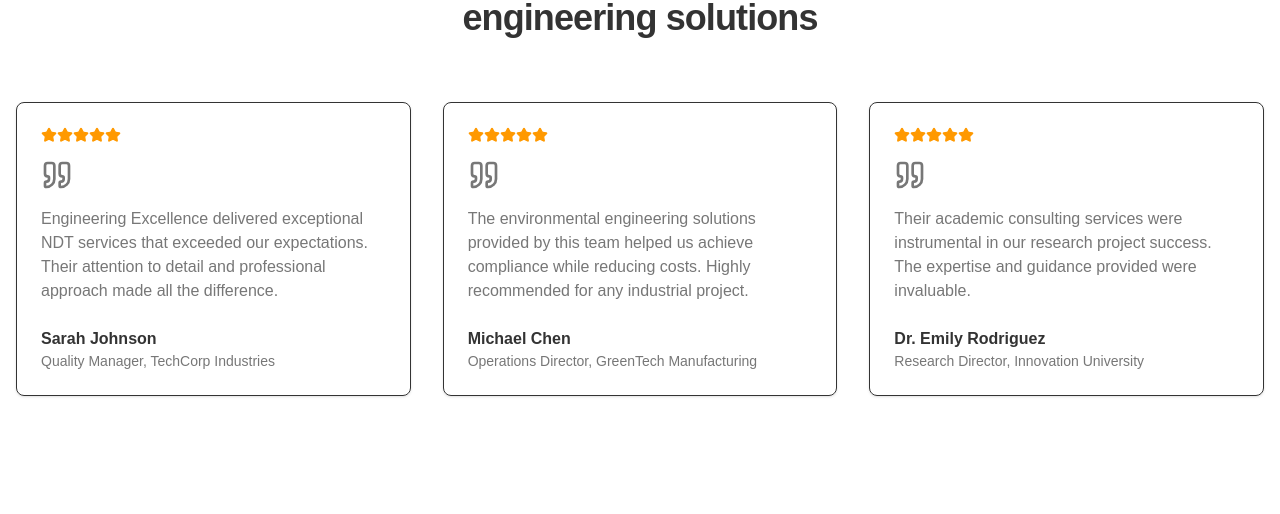
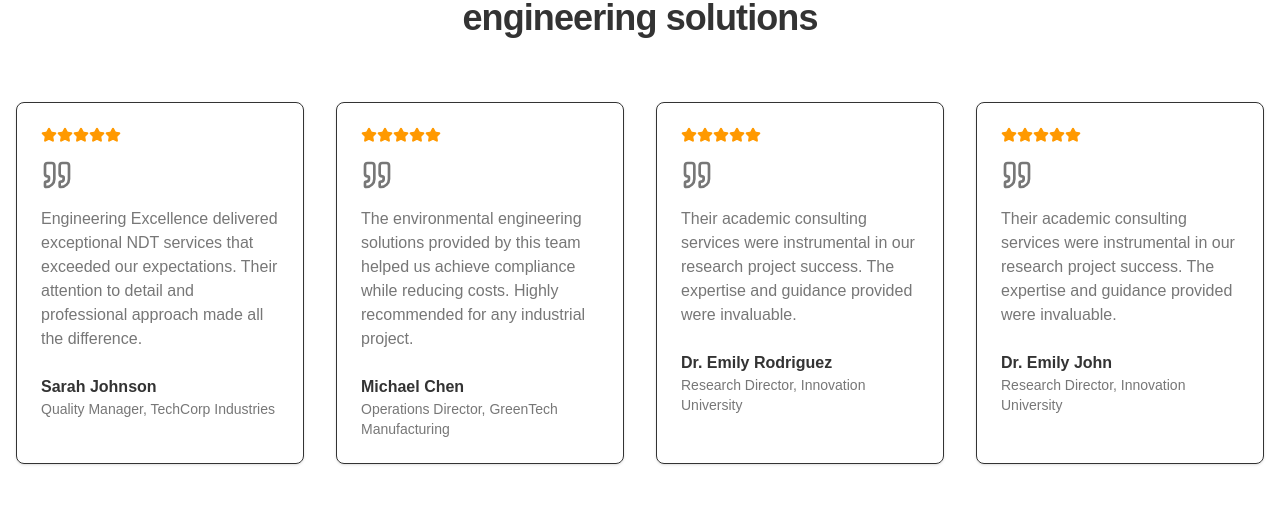
Before and after one commit to Iysah/drofandy, a Next.js app: page / in a window 1280 px wide. Shown: the part 4079-4593 px from the top of the page. Built offline with nearby package versions, Linux system fonts and the light colour scheme.

Commit message:
feat(homepage): add new testimonial and increase testimonials grid columns
Add a new testimonial from Dr. Emily John and expand the testimonials grid from 3 to 4 columns to accommodate more testimonials

```diff
--- a/app/page.tsx
+++ b/app/page.tsx
@@ -131,6 +131,13 @@ const testimonials = [
   {
     quote: "Their academic consulting services were instrumental in our research project success. The expertise and guidance provided were invaluable.",
     author: "Dr. Emily Rodriguez",
+    title: "Research Director",
+    company: "Innovation University",
+    rating: 5,
+  },
+  {
+    quote: "Their academic consulting services were instrumental in our research project success. The expertise and guidance provided were invaluable.",
+    author: "Dr. Emily John",
     title: "Research Director",
     company: "Innovation University",
     rating: 5,
@@ -496,7 +503,7 @@ export default function Home() {
           </p>
         </div>
 
-        <div className="mt-16 grid gap-8 md:grid-cols-3">
+        <div className="mt-16 grid gap-8 md:grid-cols-4">
           {testimonials.map((testimonial, index) => (
             <motion.div
               key={testimonial.author}
```
